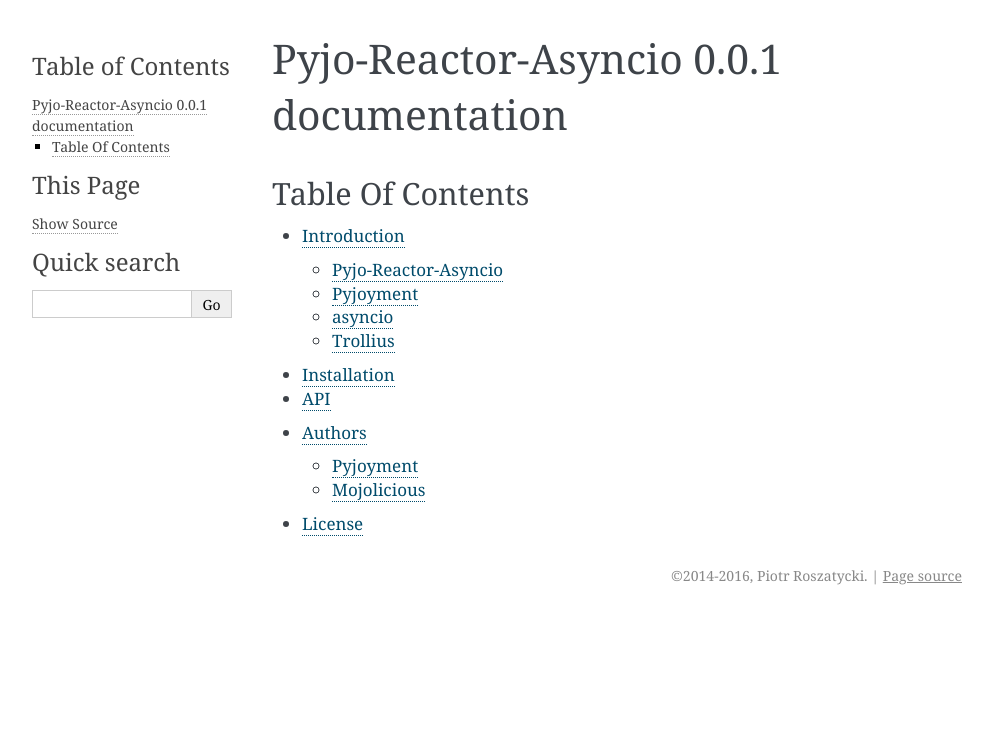
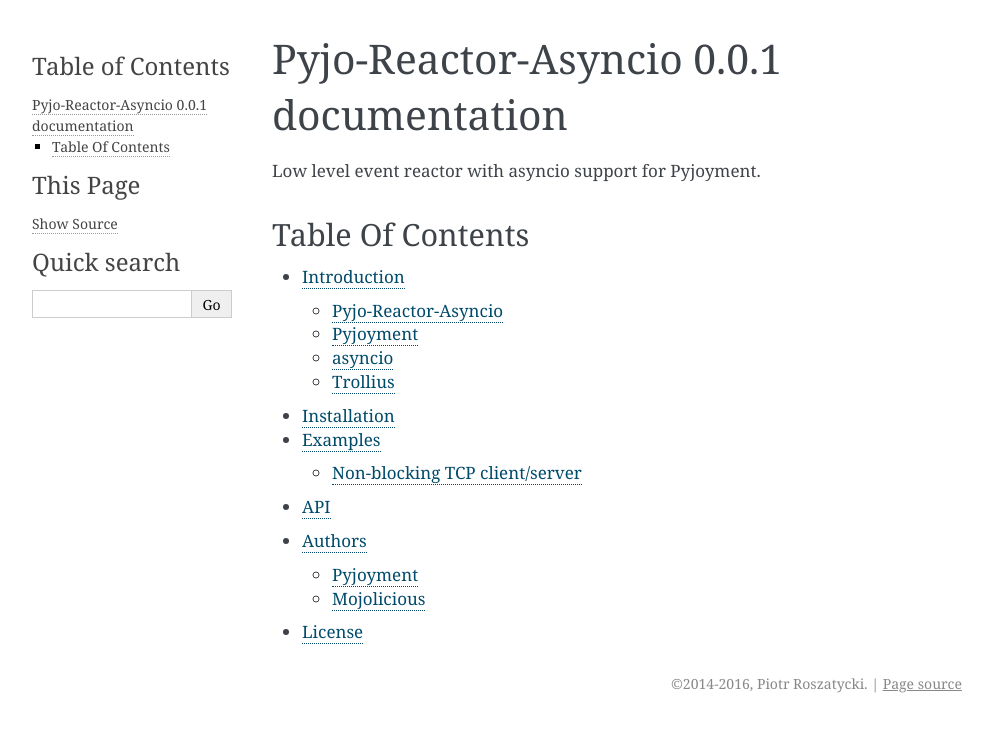
Before and after one commit to dex4er/Pyjo-Reactor-Asyncio, a Sphinx documentation site: the page built from docs/index.rst, in a window 1280 px wide. Shown: the top 732 px of the page, without its empty margins (148-1141 px from the left). Built offline with Sphinx 7.4.7, drawn with Linux system fonts in a browser that asks for light colours.

Commit message:
Example code for docs

```diff
--- /dev/null
+++ b/docs/examples.rst
@@ -0,0 +1,8 @@
+Examples
+========
+
+Non-blocking TCP client/server
+------------------------------
+
+    .. include:: ../examples/ioloop.py
+       :code: python
--- a/docs/index.rst
+++ b/docs/index.rst
@@ -2,6 +2,7 @@
 Pyjo-Reactor-Asyncio |release| documentation
 ============================================
 
+Low level event reactor with asyncio support for Pyjoyment.
 
 
 Table Of Contents
@@ -12,6 +13,7 @@ Table Of Contents
 
     intro
     installation
+    examples
     api/index
     authors
     license
```
